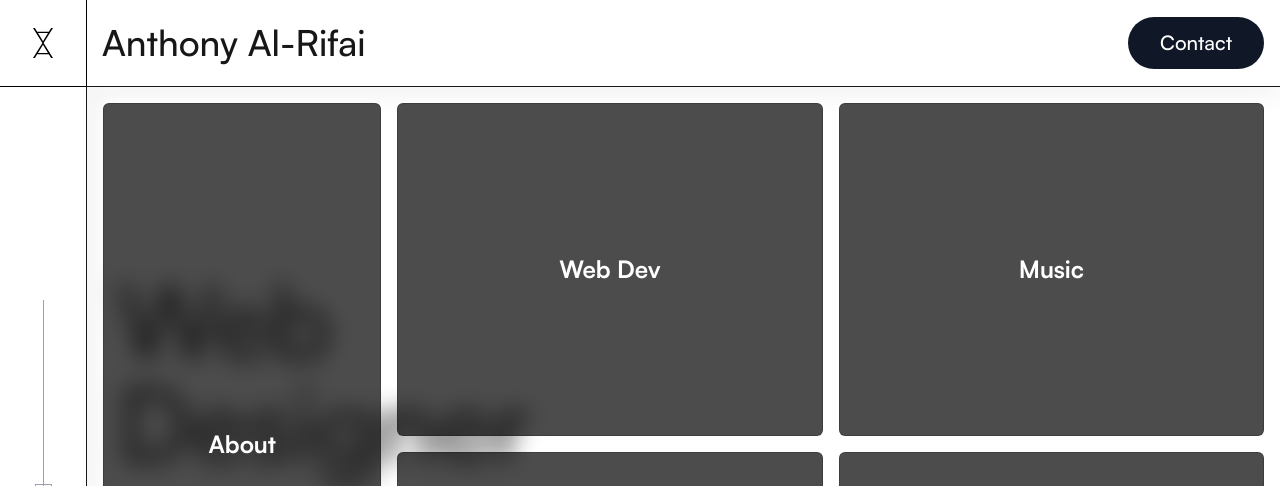
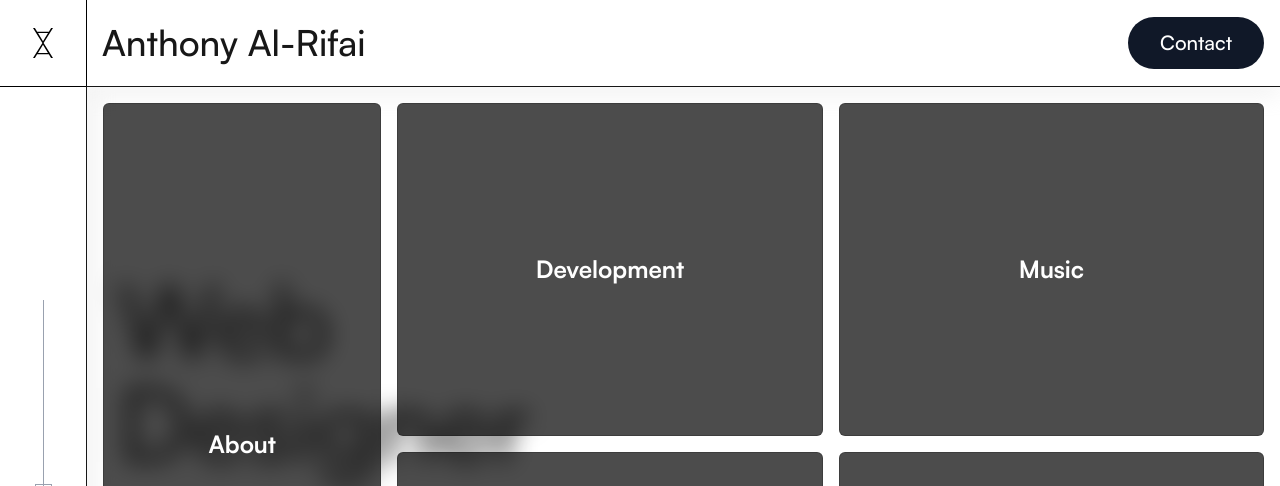
Before and after one commit to AnthonyAl-Rifai/portfolio-site, a Next.js app: page / in a window 1280 px wide. Both pictures are taken after a click on the button 43 px from the left and 43 px from the top of the page. Shown: the top 486 px of the page. Built offline with nearby package versions, Linux system fonts and the light colour scheme.

Commit message:
change webdev to development in MenuNav.

```diff
--- a/app/components/MenuNav.tsx
+++ b/app/components/MenuNav.tsx
@@ -57,7 +57,7 @@ export default function MenuNav({ open, onClose }: MenuNavProps) {
         </motion.a>
 
         <motion.a
-          href="#webdev"
+          href="#development"
           onClick={onClose}
           {...getMotionProps()}
           className={`${
@@ -66,7 +66,7 @@ export default function MenuNav({ open, onClose }: MenuNavProps) {
               : "col-span-4 row-span-2"
           } md:row-span-4 lg:col-span-6 lg:row-span-3 ${baseClass}`}
         >
-          Web Dev
+          Development
         </motion.a>
 
         <motion.a
```
